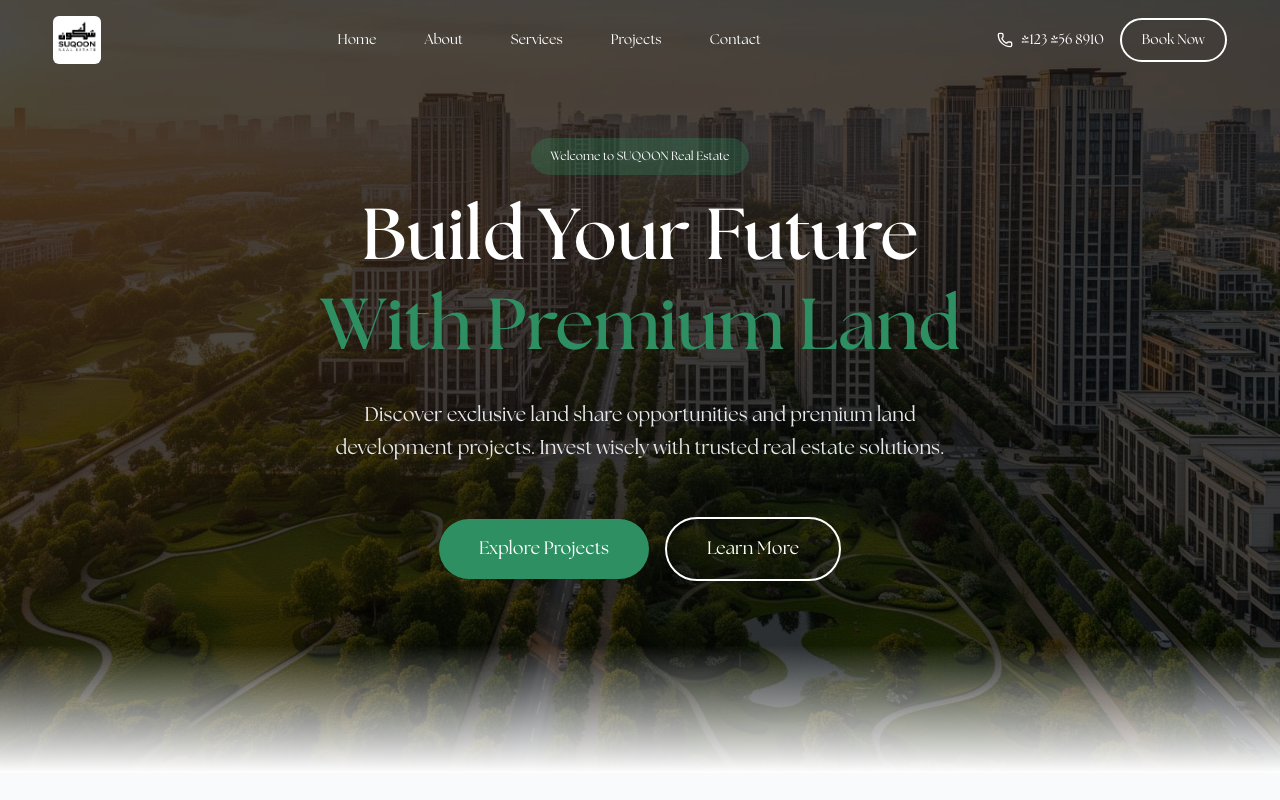
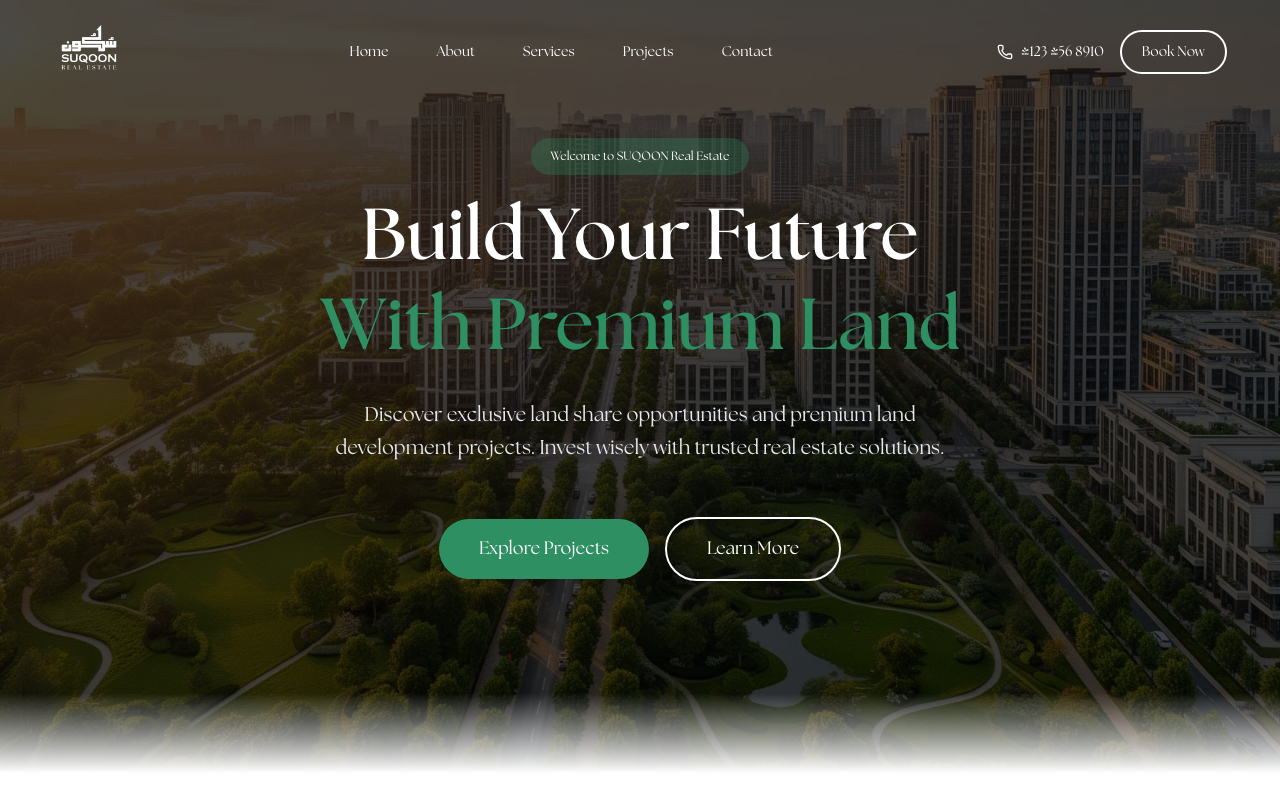
Before and after one commit to mahbub045/suqoon, a Next.js app: page / in a window 1280 px wide. Shown: the top 800 px of the page. Built offline with nearby package versions, Linux system fonts and the light colour scheme.

Commit message:
added new logo

```diff
--- a/Components/Home/AboutSection/AboutSection.tsx
+++ b/Components/Home/AboutSection/AboutSection.tsx
@@ -2,7 +2,7 @@ import { Features } from "@/Data/Home/AboutSectionFeatures/AboutSectionFeatures"
 
 const AboutSection: React.FC = () => {
   return (
-    <section className="py-24 bg-gray-50">
+    <section className="py-24 bg-white">
       <div className="w-11/12 mx-auto">
         <div className="grid lg:grid-cols-2 gap-12 items-start">
           {/* Left Content */}
--- a/Components/Home/HeroSection/HeroSection.tsx
+++ b/Components/Home/HeroSection/HeroSection.tsx
@@ -7,7 +7,7 @@ const HeroSection: React.FC = () => {
     <section className="relative w-full min-h-screen flex flex-col items-center justify-center text-center bg-[url('/images/hero-bg.jpg')] bg-cover bg-center bg-no-repeat overflow-hidden -mt-20 py-40">
 
       <div className="absolute inset-0 bg-black/70 z-0"></div>
-      <div className="absolute inset-x-0 bottom-0 h-32 bg-linear-to-t from-white to-transparent z-10"></div>
+      <div className="absolute inset-x-0 bottom-0 h-20 bg-linear-to-t from-white to-transparent z-10"></div>
 
       <div className="relative z-20 w-full lg:w-10/12 mx-auto px-4 lg:px-0 pt-16 pb-8">
 
--- a/Components/Layout/NavBar/NavBar.tsx
+++ b/Components/Layout/NavBar/NavBar.tsx
@@ -28,7 +28,7 @@ const NavBar: React.FC = () => {
         ${!isReady ? "opacity-0" : "opacity-100"}
         ${scrolled
           ? "bg-white text-black shadow-md py-2"
-          : "bg-transparent text-white py-4"
+          : "bg-transparent text-white pt-4"
         }`}
     >
       <nav
@@ -39,8 +39,15 @@ const NavBar: React.FC = () => {
           }`}
       >
         {/* Logo */}
-        <div className="w-12 h-12 shrink-0">
-          <Image src="/images/logo.jpg" alt="Logo" width={48} height={48} className="w-full h-full object-cover rounded-md" />
+        <div className="w-18 h-18 shrink-0">
+          <Image
+            src="/images/logo.png"
+            alt="Logo"
+            width={48}
+            height={48}
+            className={`w-full h-full object-cover rounded-md
+              ${scrolled ? "" : "invert" }
+            `} />
         </div>
 
         {/* Desktop Links */}
```
Also changed, not shown: public/images/logo.jpg (deleted), public/images/logo.png (added).
